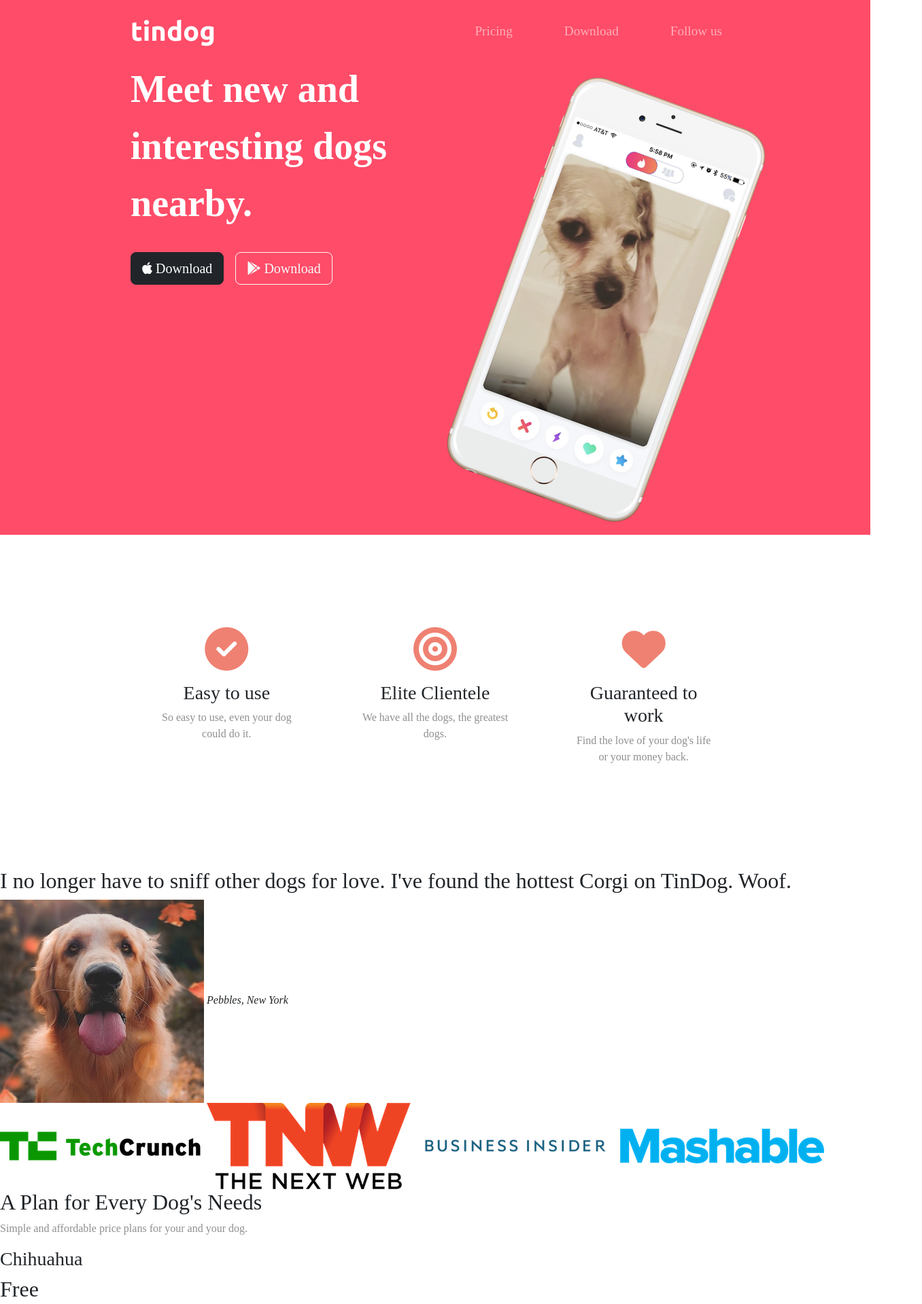
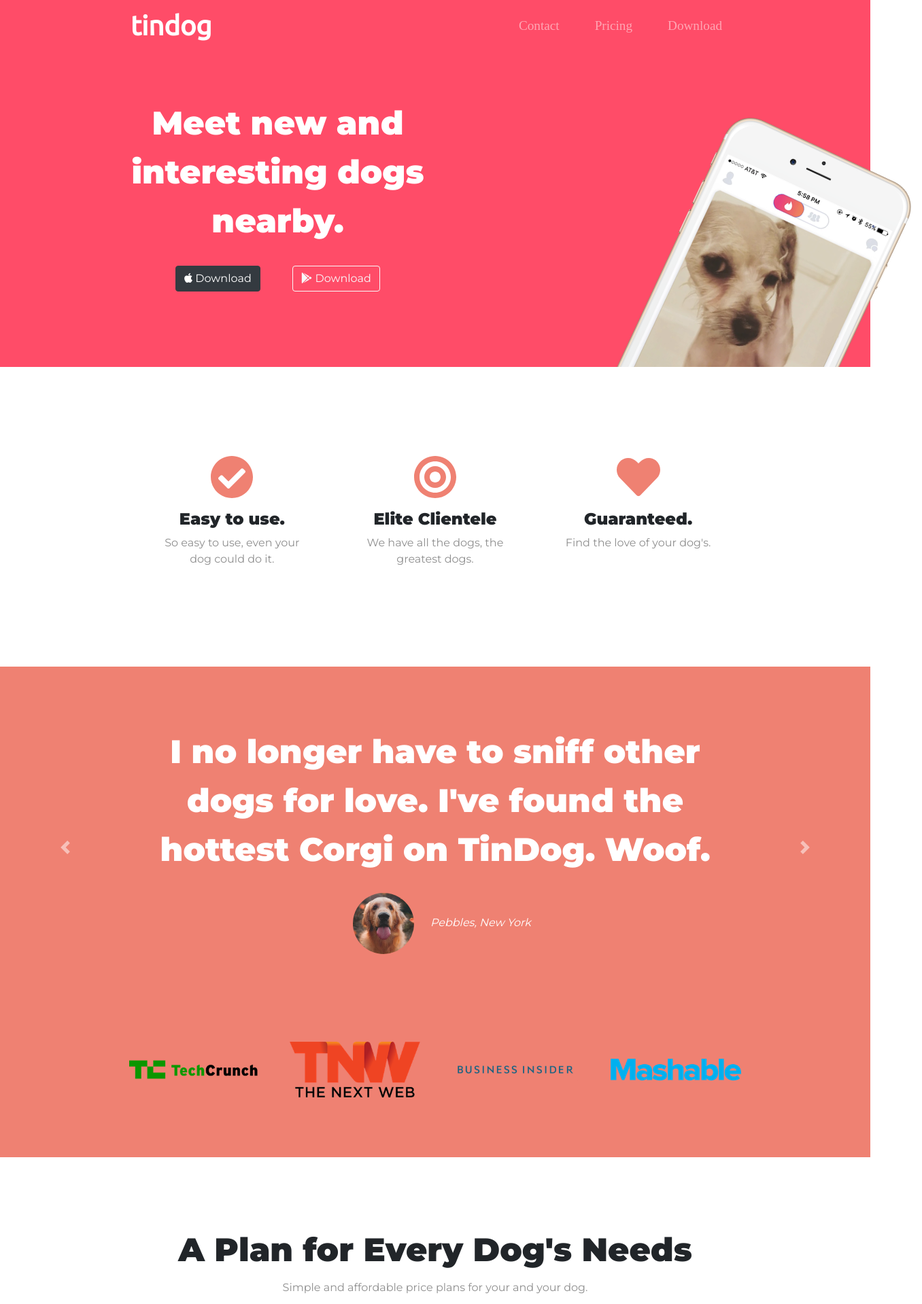
Before and after one commit to a-kyselov/tindog, a plain HTML site: page index.html in a window 1280 px wide. Shown: the part 35-1954 px from the top of the page at 68% size, 1356 px wide, since content can reach past the window. Drawn offline with nearby package versions, Linux system fonts and the light colour scheme.

Commit message:
Add nee file

```diff
--- a/css/styles.css
+++ b/css/styles.css
@@ -1,5 +1,31 @@
 body {
-    font-family: monserrat;
+  font-family: "Montserrat";
+  text-align: center;
+}
+
+h1,
+h2,
+h3,
+h4,
+h5,
+h6 {
+  font-family: "Montserrat";
+  font-weight: 900;
+
+}
+
+p {
+  color: #8f8f8f;
+}
+
+
+/* Headings */
+
+.big-heading {
+  font-family: "Montserrat";
+  font-weight: 900;
+  font-size: 3rem;
+  line-height: 1.5;
 }
 
 #title {
@@ -7,34 +33,21 @@ body {
   color: #fff;
 }
 
-.container-fluid {
-    padding: 3% 15%;
+#title .container-fluid {
+  padding: 3% 15% 7%;
 }
 
-h1 {
-    font-family: "Montserrat-black";
-    font-weight: 900;
-    font-size: 3.5rem;
+.section-heading {
+  font-size: 3rem;
   line-height: 1.5;
 }
 
-h3 {
-    font-family: "Montserrat-Bold";
 
-}
 
-p{
-    color: #8f8f8f;
-}
-
-/* navigation bar */
+/* Navigation Bar */
 
 .navbar {
-    padding-bottom: 0 0 4.5rem;
-}
-
-.nav-item {
-    padding: 0 18px;
+  padding: 0 0 4.5rem;
 }
 
 .navbar-brand {
@@ -43,44 +56,132 @@ p{
   font-weight: bold;
 }
 
+.nav-item {
+  padding: 0 18px;
+}
+
 .nav-link {
   font-size: 1.2rem;
-    font-family: "Monserrat-light";
+  font-family: "Monserrat-Light";
 }
 
-/* download buttons */
+/* Download Buttons */
 
-.download-btn {
-    margin: 5% 3% 5% 0;
+.download-button {
+  margin: 5%;
 }
 
-/* title image */
+/* Title Image */
 
-.title-img {
-    max-width: 70%;
-    transform: rotate(20deg);
-    margin-left: 20%;
+.title-image {
+  width: 65%;
+  transform: rotate(25deg);
+  position: absolute;
+  margin-left: 15%;
   margin-top: 10%;
+}
+
+/* Features Section */
+
+#features {
+  padding: 7% 15%;
+  position: relative;
+  background-color: #fff;
 
 }
 
-/* features section */
+.feature-title {
+  font-size: 1.5rem;
+  font-weight: 900;
 
-#features {
-    padding: 7% 15%;
 }
 
 .feature-box {
-    text-align: center;
-    padding: 5%;
+  padding: 4.5%;
 }
 
 .icon {
   color: #ef8172;
   margin-bottom: 1rem;
-
 }
 
 .icon:hover {
   color: #ff4c68;
 }
+
+/* Testimonial Section */
+
+#testimonials {
+  background-color: #ef8172;
+  color: #fff;
+}
+
+.testimonial-image {
+  width: 10%;
+  border-radius: 100%;
+  margin: 20px;
+}
+
+.testimonial-text {
+  font-size: 3rem;
+  line-height: 1.5;
+}
+
+.carousel-item {
+  padding: 7% 15%;
+}
+
+#press {
+  background-color: #ef8172;
+  padding-bottom: 3%;
+}
+
+.press-logo {
+  width: 15%;
+  margin: 20px 20px 50px;
+}
+
+/* Pricing Section */
+
+#pricing {
+  padding: 100px;
+}
+
+.pricing-column {
+  padding: 3% 2%;
+}
+
+.price-text {
+  font-size: 3rem;
+  line-height: 1.5;
+}
+
+/* Footer Section */
+
+#footer {
+  padding: 7% 15%;
+}
+
+.social-icon {
+  margin: 20px 10px;
+}
+
+@media (max-width: 1028px) {
+
+  #title {
+    text-align: left;
+  }
+
+  .title-image {
+    position: static;
+    transform: rotate(25deg);
+  }
+}
+
+/* Call to Action */
+
+#cta {
+  background-color: #ff4c68;
+  color: #fff;
+  padding: 7% 15%;
+}
--- a/index.html
+++ b/index.html
@@ -3,67 +3,89 @@
 
 <head>
   <meta charset="utf-8">
+  <meta name="viewport" content="width=device-width, initial-scale=1">
   <title>TinDog</title>
 
-  <!-- Bootstrap CSS -->
-  <link href="https://cdn.jsdelivr.net/npm/bootstrap@5.2.2/dist/css/bootstrap.min.css" rel="stylesheet" integrity="sha384-Zenh87qX5JnK2Jl0vWa8Ck2rdkQ2Bzep5IDxbcnCeuOxjzrPF/et3URy9Bv1WTRi" crossorigin="anonymous">
-  <!-- Bootstrap JavaScript Bundle with Popper -->
-  <script src="https://cdn.jsdelivr.net/npm/bootstrap@5.2.2/dist/js/bootstrap.bundle.min.js" integrity="sha384-OERcA2EqjJCMA+/3y+gxIOqMEjwtxJY7qPCqsdltbNJuaOe923+mo//f6V8Qbsw3" crossorigin="anonymous"></script>
+  <!-- Google Fonts -->
+
+  <link href="https://fonts.googleapis.com/css2?family=Montserrat:wght@400;700;900&family=Ubuntu&display=swap"
+    rel="stylesheet">
+
+  <!-- Bootstrap Scripts -->
+
+  <link rel="stylesheet" href="https://cdn.jsdelivr.net/npm/bootstrap@4.0.0/dist/css/bootstrap.min.css"
+    integrity="sha384-Gn5384xqQ1aoWXA+058RXPxPg6fy4IWvTNh0E263XmFcJlSAwiGgFAW/dAiS6JXm" crossorigin="anonymous">
+  <script src="https://code.jquery.com/jquery-3.2.1.slim.min.js"
+    integrity="sha384-KJ3o2DKtIkvYIK3UENzmM7KCkRr/rE9/Qpg6aAZGJwFDMVNA/GpGFF93hXpG5KkN"
+    crossorigin="anonymous"></script>
+  <script src="https://cdn.jsdelivr.net/npm/popper.js@1.12.9/dist/umd/popper.min.js"
+    integrity="sha384-ApNbgh9B+Y1QKtv3Rn7W3mgPxhU9K/ScQsAP7hUibX39j7fakFPskvXusvfa0b4Q"
+    crossorigin="anonymous"></script>
+  <script src="https://cdn.jsdelivr.net/npm/bootstrap@4.0.0/dist/js/bootstrap.min.js"
+    integrity="sha384-JZR6Spejh4U02d8jOt6vLEHfe/JQGiRRSQQxSfFWpi1MquVdAyjUar5+76PVCmYl"
+    crossorigin="anonymous"></script>
+  <!-- CSS Stylesheets -->
+
   <link rel="stylesheet" href="css/styles.css">
 
-  <!-- Font Awesome -->
-  <script src="https://kit.fontawesome.com/71419ddbca.js" crossorigin="anonymous"></script>
+  <!--Font Awesome-->
 
-  <!-- Google Fonts -->
-  <link rel="preconnect" href="https://fonts.googleapis.com">
-  <link rel="preconnect" href="https://fonts.gstatic.com" crossorigin>
-  <link href="https://fonts.googleapis.com/css2?family=Montserrat:wght@100;300;400;500;900&family=Ubuntu:wght@300;400;700&display=swap" rel="stylesheet">
+  <script defer src="https://use.fontawesome.com/releases/v5.0.7/js/all.js"></script>
+
 </head>
 
 <body>
 
-  <section id="title">
+  <section class="colored-section" id="title">
+
     <div class="container-fluid">
 
       <!-- Nav Bar -->
 
       <nav class="navbar navbar-expand-lg navbar-dark">
-      <a href="index.html" class="navbar-brand">tindog</a>
-      <button class="navbar-toggler" type="button" data-bs-toggle="collapse" data-bs-target="#navbarToggler" aria-controls="navbarToggler" aria-expanded="false" aria-label="Toggle navigation">
+
+        <a class="navbar-brand" href="">tindog</a>
+
+        <button class="navbar-toggler" type="button" data-toggle="collapse" data-target="#navbarTogglerDemo02">
           <span class="navbar-toggler-icon"></span>
         </button>
-      <div class="collapse navbar-collapse" id="navbarToggler">
-          <ul class="navbar-nav ms-auto d-grid-row gap-4">
+
+        <div class="collapse navbar-collapse" id="navbarTogglerDemo02">
+
+          <ul class="navbar-nav ml-auto">
+            <li class="nav-item">
+              <a class="nav-link" href="#footer">Contact</a>
+            </li>
             <li class="nav-item">
               <a class="nav-link" href="#pricing">Pricing</a>
             </li>
             <li class="nav-item">
               <a class="nav-link" href="#cta">Download</a>
             </li>
-              <li class="nav-item">
-                <a class="nav-link" href="#footer">Follow us</a>
-            </li>
           </ul>
+
         </div>
       </nav>
-
-
 
 
       <!-- Title -->
 
       <div class="row">
 
-
         <div class="col-lg-6">
-      <h1>Meet new and interesting dogs nearby.</h1>
-      <button type="button" class="btn btn-lg btn-dark download-btn" title="Download tindog for iOS"><i class="fa-brands fa-apple"></i> Download <span class="visually-hidden"> tindog for iOS</span></button>
-          <button type="button" class="btn btn-lg btn-outline-light download-btn" title="Download tindog for Android"><i class="fa-brands fa-google-play"></i> Download<span class="visually-hidden"> tindog for Android</span></button>
+          <h1 class="big-heading">Meet new and interesting dogs nearby.</h1>
+          <button type="button" class="btn btn-dark btn-md download-button"><i class="fab fa-apple"></i>
+            Download</button>
+          <button type="button" class="btn btn-outline-light btn-md download-button"><i class="fab fa-google-play"></i>
+            Download</button>
         </div>
 
         <div class="col-lg-6">
-      <img class="title-img" src="images/iphone6.png" alt="iphone-mockup">
+          <img class="title-image" src="images/iphone6.png" alt="iphone-mockup">
         </div>
+
+      </div>
+
     </div>
 
   </section>
@@ -71,43 +93,61 @@
 
   <!-- Features -->
 
-  <section id="features">
+  <section class="white-section" id="features">
+
+    <div class="container-fluid">
 
       <div class="row">
         <div class="feature-box col-lg-4">
-      <i class="icon fa-solid fa-circle-check fa-4x"></i>
-      <h3>Easy to use</h3>
+          <i class="icon fas fa-check-circle fa-4x"></i>
+          <h3 class="feature-title">Easy to use.</h3>
           <p>So easy to use, even your dog could do it.</p>
         </div>
 
         <div class="feature-box col-lg-4">
-      <i class="icon fa-solid fa-bullseye fa-4x"></i>
-      <h3>Elite Clientele</h3>
+          <i class="icon fas fa-bullseye fa-4x"></i>
+          <h3 class="feature-title">Elite Clientele</h3>
           <p>We have all the dogs, the greatest dogs.</p>
         </div>
 
         <div class="feature-box col-lg-4">
-      <i class="icon fa-solid fa-heart fa-4x"></i>
-      <h3>Guaranteed to work</h3>
-      <p>Find the love of your dog's life or your money back.</p>
+          <i class="icon fas fa-heart fa-4x"></i>
+          <h3 class="feature-title">Guaranteed.</h3>
+          <p>Find the love of your dog's.</p>
         </div>
       </div>
 
 
+    </div>
   </section>
 
 
   <!-- Testimonials -->
 
-  <section id="testimonials">
+  <section class="colored-section" id="testimonials">
 
-    <h2>I no longer have to sniff other dogs for love. I've found the hottest Corgi on TinDog. Woof.</h2>
-    <img src="images/dog-img.jpg" alt="dog-profile">
+    <div id="testimonial-carousel" class="carousel slide" data-ride="false">
+      <div class="carousel-inner">
+        <div class="carousel-item active container-fluid">
+          <h2 class="testimonial-text">I no longer have to sniff other dogs for love. I've found the hottest Corgi on
+            TinDog. Woof.</h2>
+          <img class="testimonial-image" src="images/dog-img.jpg" alt="dog-profile">
           <em>Pebbles, New York</em>
-
-    <!-- <h2 class="testimonial-text">My dog used to be so lonely, but with TinDog's help, they've found the love of their life. I think.</h2>
+        </div>
+        <div class="carousel-item container-fluid">
+          <h2 class="testimonial-text">My dog used to be so lonely, but with TinDog's help, they've found the love of
+            their life. I think.</h2>
           <img class="testimonial-image" src="images/lady-img.jpg" alt="lady-profile">
-    <em>Beverly, Illinois</em> -->
+          <em>Beverly, Illinois</em>
+        </div>
+      </div>
+      <a class="carousel-control-prev" href="#testimonial-carousel" role="button" data-slide="prev">
+        <span class="carousel-control-prev-icon"></span>
+      </a>
+      <a class="carousel-control-next" href="#testimonial-carousel" role="button" data-slide="next">
+        <span class="carousel-control-next-icon"></span>
+      </a>
+    </div>
 
   </section>
 
@@ -115,10 +155,10 @@
   <!-- Press -->
 
   <section id="press">
-    <img src="images/techcrunch.png" alt="tc-logo">
-    <img src="images/tnw.png" alt="tnw-logo">
-    <img src="images/bizinsider.png" alt="biz-insider-logo">
-    <img src="images/mashable.png" alt="mashable-logo">
+    <img class="press-logo" src="images/techcrunch.png" alt="tc-logo">
+    <img class="press-logo" src="images/tnw.png" alt="tnw-logo">
+    <img class="press-logo" src="images/bizinsider.png" alt="biz-insider-logo">
+    <img class="press-logo" src="images/mashable.png" alt="mashable-logo">
 
   </section>
 
@@ -127,33 +167,62 @@
 
   <section id="pricing">
 
-    <h2>A Plan for Every Dog's Needs</h2>
+    <h2 class="section-heading">A Plan for Every Dog's Needs</h2>
     <p>Simple and affordable price plans for your and your dog.</p>
 
+    <div class="row">
 
+      <div class="pricing-column col-lg-4 col-md-6">
+
+        <div class="card">
+          <div class="card-header">
             <h3>Chihuahua</h3>
-    <h2>Free</h2>
+
+          </div>
+          <div class="body">
+            <h2 class="price-text">Free</h2>
             <p>5 Matches Per Day</p>
             <p>10 Messages Per Day</p>
             <p>Unlimited App Usage</p>
-    <button type="button">Sign Up</button>
+            <button class="btn btn-lg btn-block btn-outline-dark" type="button">Sign Up</button>
+          </div>
+        </div>
+      </div>
 
+      <div class="pricing-column col-lg-4 col-md-6">
+        <div class="card">
+          <div class="card-header">
+            <h3>Labrador</h3>
 
-    <h3>Labrador</h3>
-    <h2>$49 / mo</h2>
+          </div>
+          <div class="body">
+            <h2 class="price-text">$49 / mo</h2>
             <p>Unlimited Matches</p>
             <p>Unlimited Messages</p>
             <p>Unlimited App Usage</p>
-    <button type="button">Sign Up</button>
+            <button class="btn btn-lg btn-block btn-dark" type="button">Sign Up</button>
+          </div>
+        </div>
+      </div>
 
+      <div class="pricing-column col-lg-4">
+        <div class="card">
+          <div class="card-header">
+            <h3>Mastiff</h3>
 
-    <h3>Mastiff</h3>
-    <h2>$99 / mo</h2>
+          </div>
+          <div class="body">
+            <h2 class="price-text">$99 / mo</h2>
             <p>Pirority Listing</p>
             <p>Unlimited Matches</p>
             <p>Unlimited Messages</p>
             <p>Unlimited App Usage</p>
-    <button type="button">Sign Up</button>
+            <button class="btn btn-lg btn-block btn-dark" type="button">Sign Up</button>
+          </div>
+
+        </div>
+      </div>
+    </div>
 
   </section>
 
@@ -162,9 +231,10 @@
 
   <section id="cta">
 
-    <h3>Find the True Love of Your Dog's Life Today.</h3>
-    <button type="button">Download</button>
-    <button type="button">Download</button>
+    <h3 class="cta-heading">Find the True Love of Your Dog's Life Today.</h3>
+    <button type="button" class="download-button btn btn-lg btn-dark"><i class="fab fa-apple"></i> Download</button>
+    <button type="button" class="download-button btn btn-lg btn-light"><i class="fab fa-google-play"></i>
+      Download</button>
 
   </section>
 
@@ -172,7 +242,10 @@
   <!-- Footer -->
 
   <footer id="footer">
-
+    <i class="social-icon fab fa-facebook-f"></i>
+    <i class="social-icon fab fa-twitter"></i>
+    <i class="social-icon fab fa-instagram"></i>
+    <i class="social-icon fas fa-envelope"></i>
     <p>© Copyright TinDog</p>
 
   </footer>
```
Lines whose indentation alone changed are shown as unchanged.
